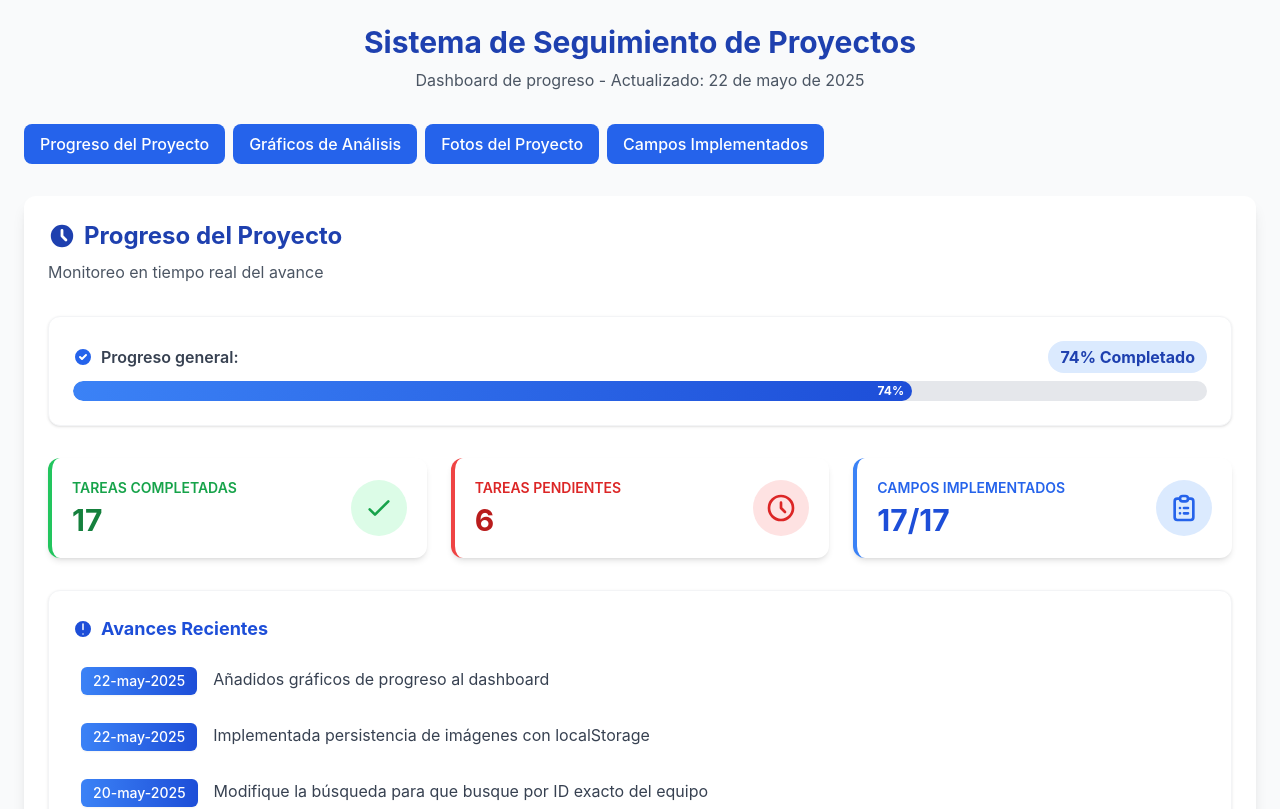
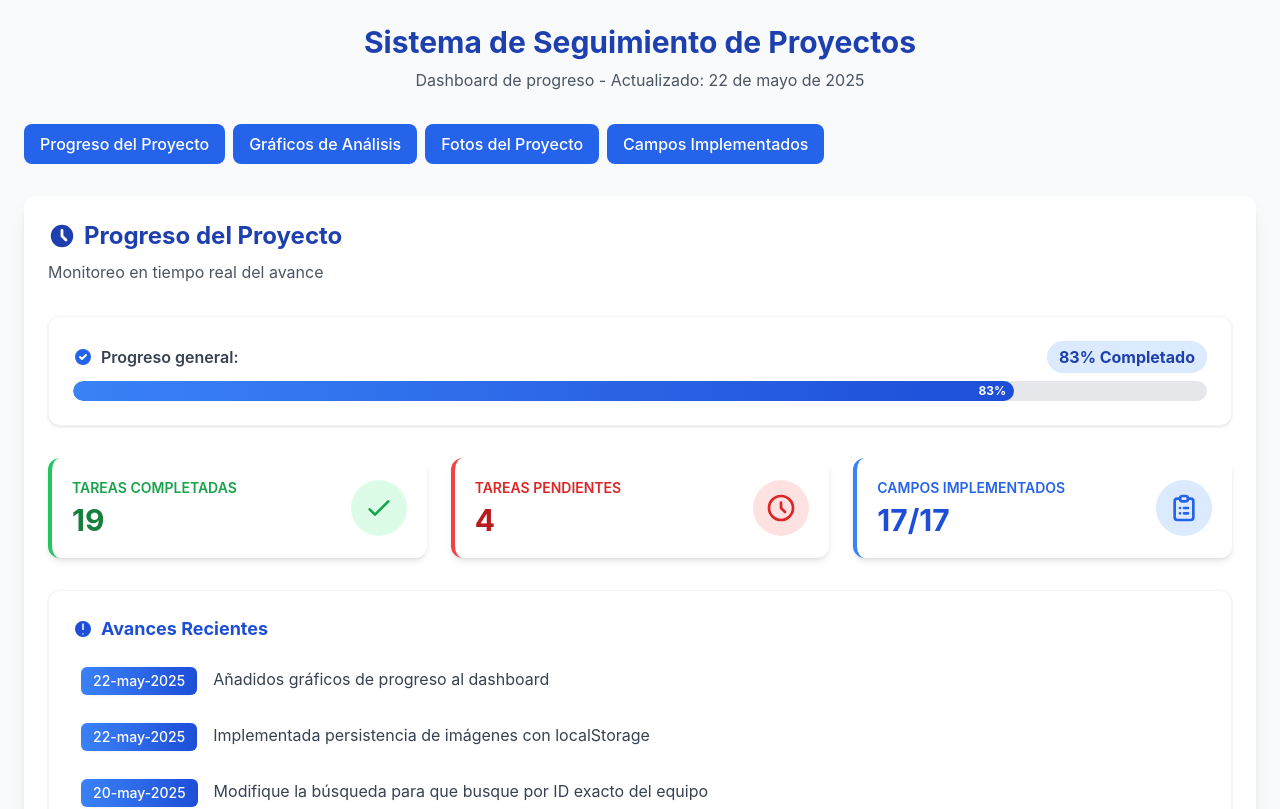
Before and after one commit to csoledd/progress, a React (Create React App) app: page / in a window 1280 px wide. Shown: the top 809 px of the page. Built offline with nearby package versions, Linux system fonts and the light colour scheme.

Commit message:
Actualización: Añadidos gráficos y sistema de fotos persistente

```diff
--- a/src/components/TaskTracker.js
+++ b/src/components/TaskTracker.js
@@ -48,10 +48,10 @@ const ProjectTracker = () => {
 
   // Stats corregidos
   const stats = {
-    completedTasks: 17,
+    completedTasks: 19,
     totalTasks: 23,
-    pendingTasks: 6,
-    completionPercentage: Math.round((17 / 23) * 100)
+    pendingTasks: 4,
+    completionPercentage: Math.round((19 / 23) * 100)
   };
 
   // Datos para el gráfico de progreso
```
